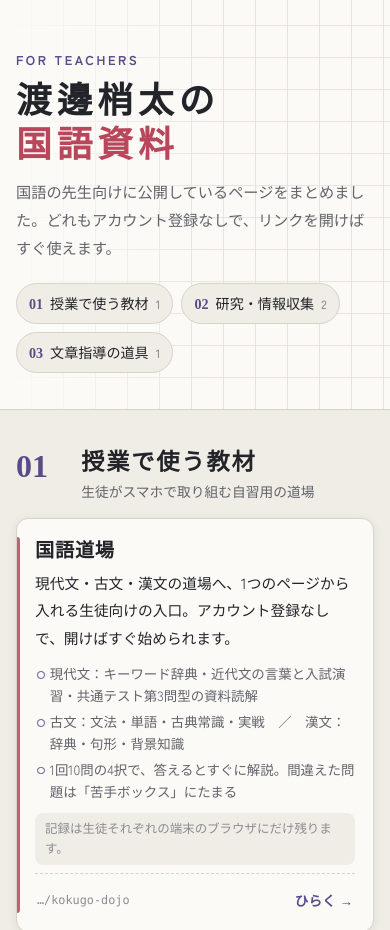
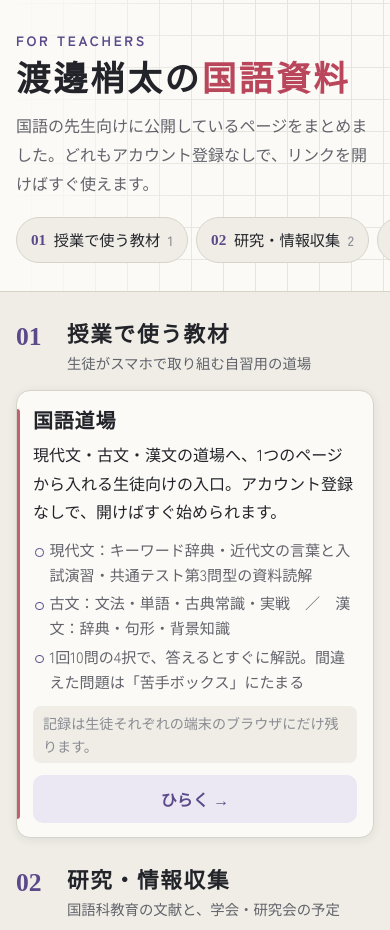
Before and after one commit to upopotennis-gif/kokugo-dougubako, a plain HTML site: page index.html in a window 390 px wide. Shown: the top 930 px of the page. Drawn offline with Linux system fonts and the light colour scheme; a web font is replaced by a local one.

Commit message:
スマホで読みやすく押しやすい表示に
Co-Authored-By: Claude Opus 5.5 <noreply@anthropic.com>

```diff
--- a/index.html
+++ b/index.html
@@ -86,6 +86,38 @@ a:focus-visible{outline:3px solid var(--fuji);outline-offset:2px;border-radius:6
 
 footer{border-top:1px solid var(--line);color:var(--faint);font-size:.8rem;padding:20px 0 40px}
 footer p{margin:.2em 0}
+
+/* ===== スマホ（〜719px）：読む字を大きく、押す所を広く ===== */
+html{-webkit-text-size-adjust:100%;text-size-adjust:100%}
+@media (max-width:719px){
+  body{font-size:17px;line-height:1.8}
+  .mast .wrap{padding-top:28px;padding-bottom:22px}
+  .kicker{font-size:.85rem}
+  .card h3 a{display:block;padding:6px 0;margin:-6px 0}
+  .toc small{font-size:.85rem}
+  h1{font-size:2.15rem;letter-spacing:.08em;margin:.15em 0 .3em}
+  .intro{font-size:1rem}
+  /* 目次は横に並べてスワイプ。1行に収め、押しやすい高さに */
+  .toc{flex-wrap:nowrap;overflow-x:auto;margin:18px -16px 0;padding:2px 16px 6px;scrollbar-width:none;-webkit-overflow-scrolling:touch}
+  .toc::-webkit-scrollbar{display:none}
+  .toc a{flex:none;min-height:44px;align-items:center;font-size:.95rem;padding:8px 14px}
+  .sec{padding-top:28px;scroll-margin-top:8px}
+  .sec-head{gap:10px}
+  .sec-head .num{font-size:1.6rem}
+  .sec-head h2{font-size:1.35rem}
+  .sec-head p{font-size:.9rem}
+  .card{padding:16px 16px 14px;border-radius:14px}
+  .card h3{font-size:1.25rem}
+  .card .lead{font-size:1rem}
+  .card ul{font-size:.94rem}
+  .card .note{font-size:.88rem}
+  /* 「ひらく」は指で押しやすい大きなボタンに。URLの断片は隠す */
+  .card .go{border-top:0;padding-top:4px}
+  .card .go .path{display:none}
+  .card .go a{justify-content:center;min-height:48px;border-radius:10px;background:var(--fuji-bg);font-size:1rem}
+  .card .go a:active{filter:brightness(.95)}
+  footer{font-size:.88rem}
+}
 </style>
 </head>
 <body>
```
